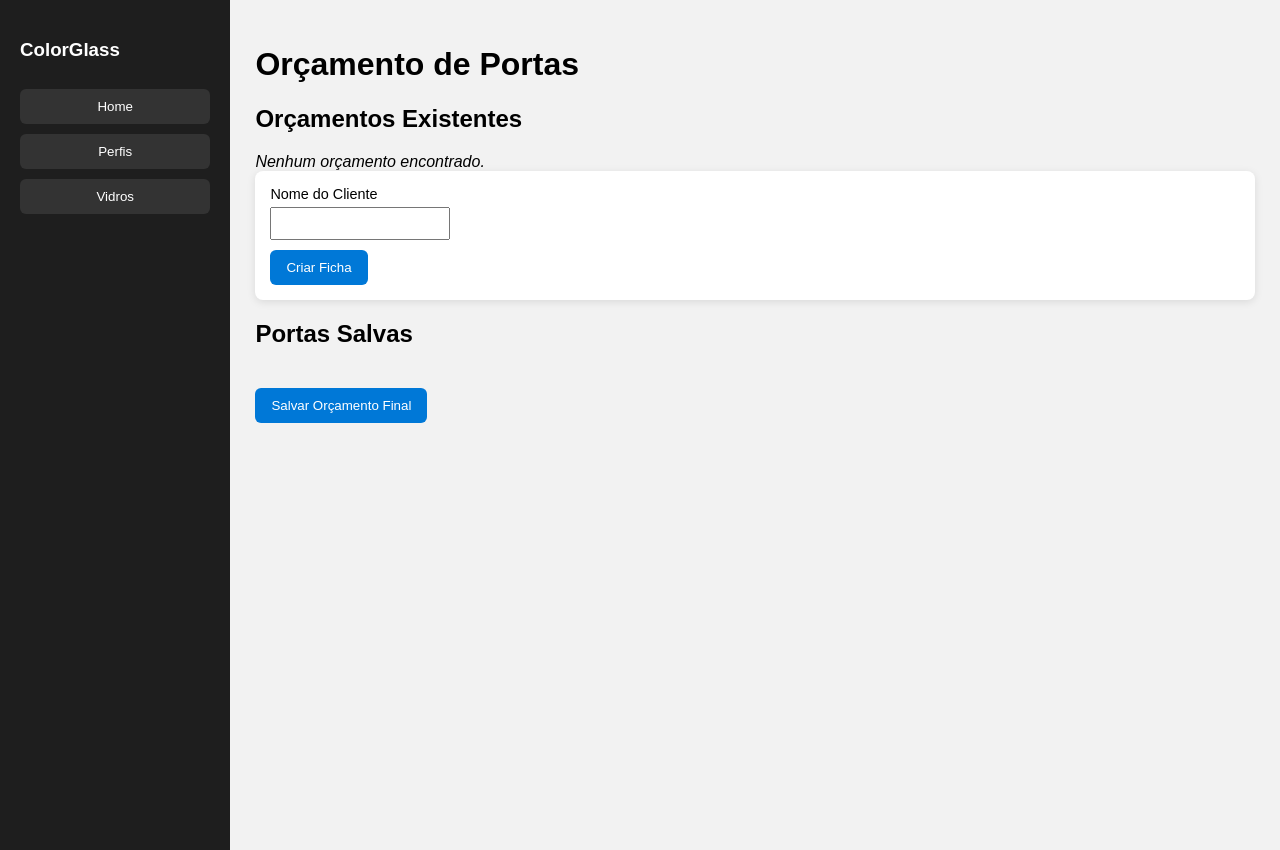
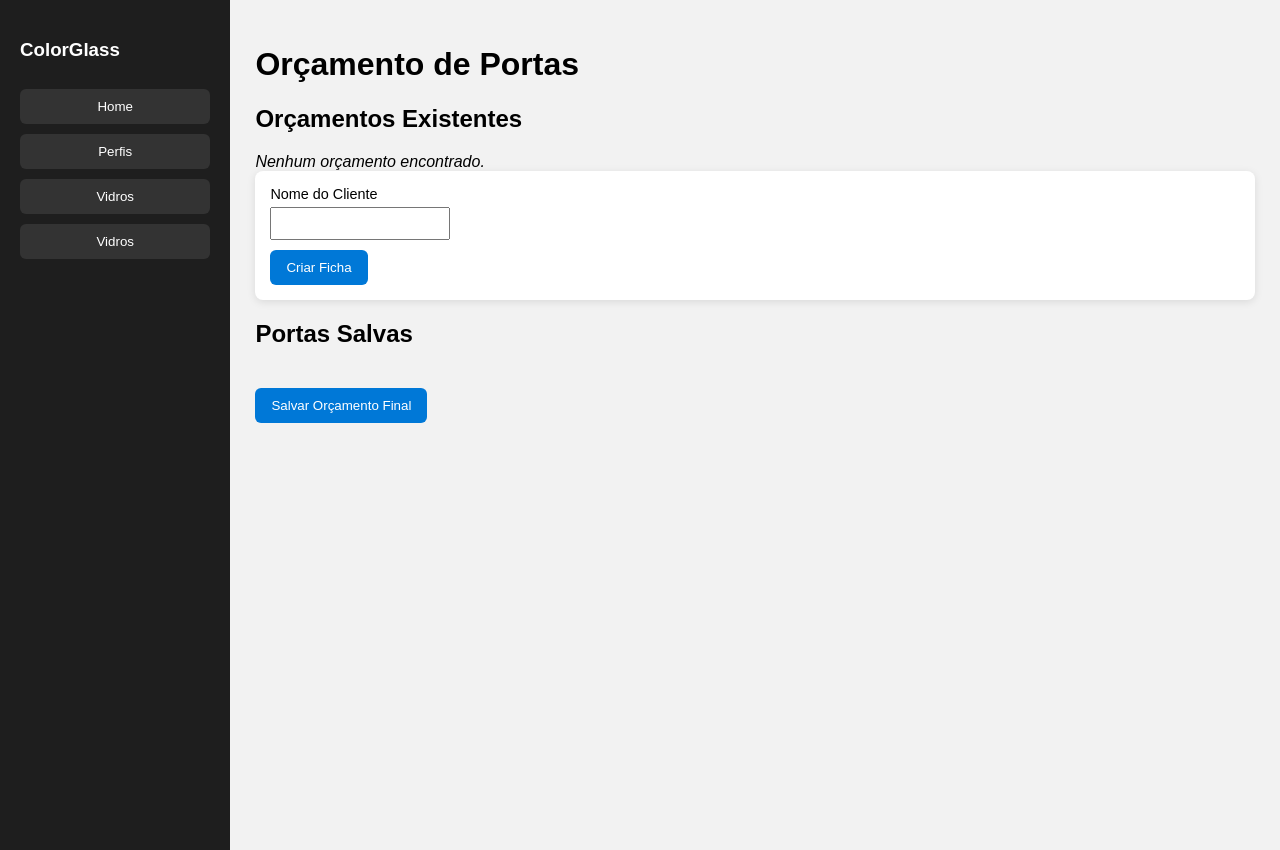
Before and after one commit to ricardosiqueirarf-hash/color, a Flask app: page / in a window 1280 px wide. Run offline with Flask 3, Linux system fonts and the light colour scheme; the visitor is signed in with stand-in values (Sample User, id 1).

Commit message:
Update index.html

```diff
--- a/templates/index.html
+++ b/templates/index.html
@@ -30,6 +30,7 @@ th { background:#ddd; }
         <button onclick="go('/')">Home</button>
         <button onclick="go('/perfis-page')">Perfis</button>
         <button onclick="go('/vidros-page')">Vidros</button>
+        <button onclick="go('/producao-page')">Vidros</button>
     </div>
 
     <div class="content">
```
